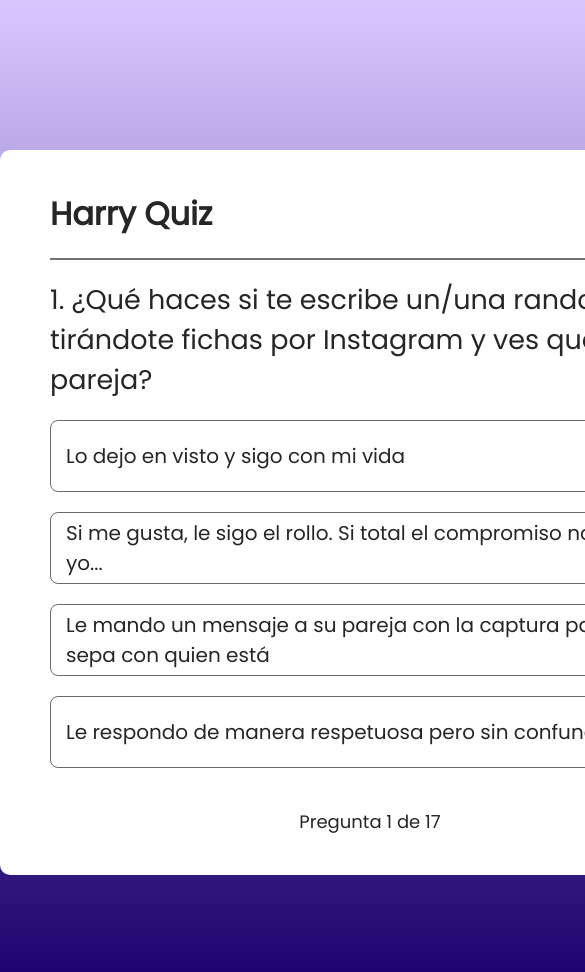
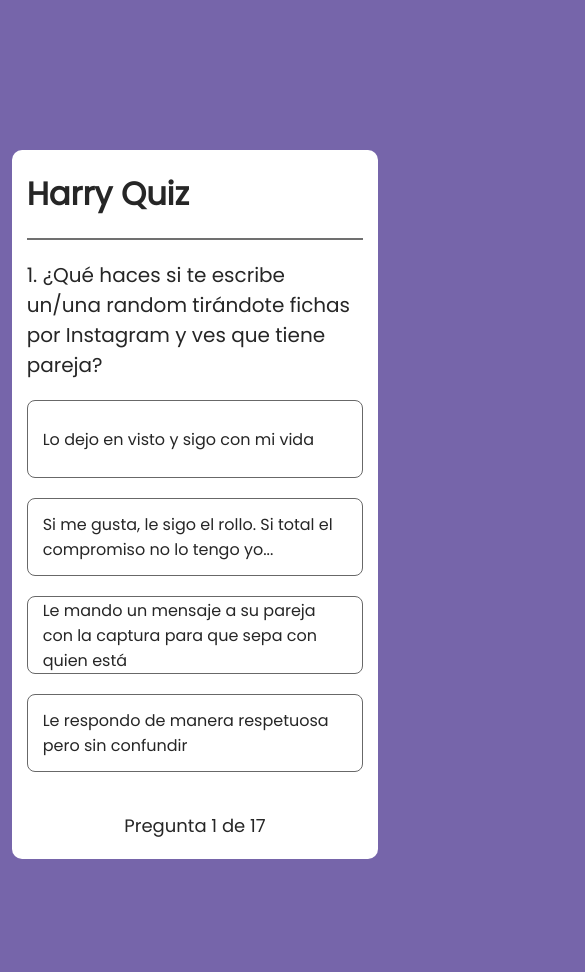
Before and after one commit to luis-mcr/harry-quiz, a React (Vite) app: page / in a window 390 px wide. Shown: the top 972 px of the page, 585 px wide, since content can reach past the window. Built offline with nearby package versions, Linux system fonts and the light colour scheme.

Commit message:
Version 1.4
Incluye estilos para dispositivos pequeños.

```diff
--- a/src/components/Quiz/Quiz.css
+++ b/src/components/Quiz/Quiz.css
@@ -27,6 +27,7 @@
     align-items: center;
     height: 70px;
     padding-left: 15px;
+    padding-right: 15px;
     border: 1px solid #686868;
     border-radius: 8px;
     margin-bottom: 20px;
@@ -55,3 +56,21 @@
     background: #dffff2;
     border-color: #00d397;
 }
+
+/* For medium devices */
+@media screen and (max-width: 576px) {
+    .container {
+        width: 94%;
+        padding: 20px 15px;
+    }
+
+    .container ul li {
+        height: 78px;
+        font-size: 16px;
+    }
+
+    .container h2 {
+        font-size: 20px;
+        font-weight: 500;
+    }
+}
--- a/src/index.css
+++ b/src/index.css
@@ -1,10 +1,11 @@
 * {
+  box-sizing: border-box;
   margin: 0;
   padding: 0;
 }
 
 body {
   height: 100vh;
-  background-image: linear-gradient(#D8C7FF, #19006C);
+  background: #7665aa;
   font-family: "Poppins", sans-serif;
 }
```
Also changed, not shown: 1 other file (tests, documents, lock files or other folders).
